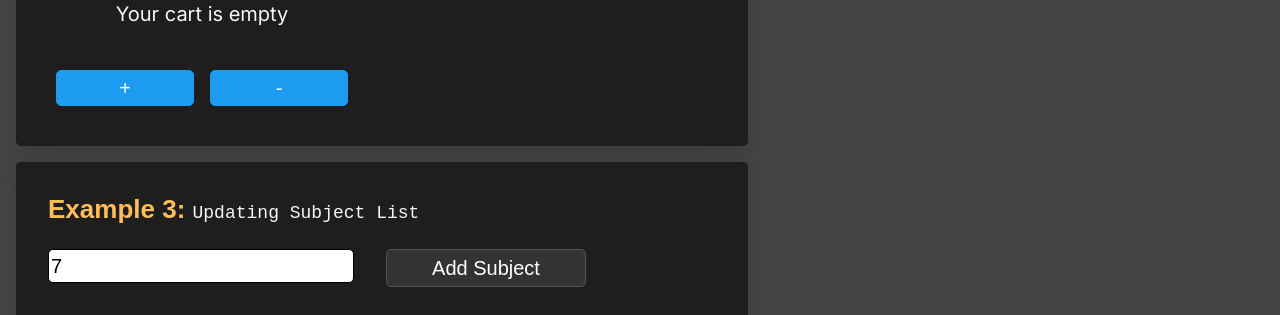
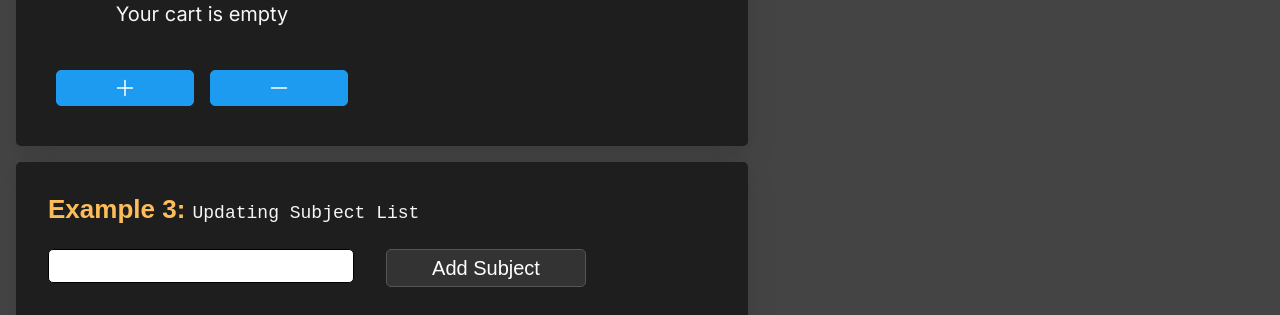
Before and after one commit to aanifowose111/use_state, a Next.js app: page / in a window 1280 px wide. Shown: the part 482-797 px from the top of the page. Built offline with nearby package versions, Linux system fonts and the light colour scheme.

Commit message:
Completed

```diff
--- a/src/app/globals.css
+++ b/src/app/globals.css
@@ -164,3 +164,30 @@ input:focus {
 .container-body {
   overflow: auto;
 }
+
+.cu--sub__box {
+  display: flex;
+  align-items: flex-start;
+  justify-content: flex-start;
+  flex-wrap: wrap;
+  margin: 16px;
+}
+.cu--sub__item {
+  display: flex;
+  margin-right: 16px;
+  margin-bottom: 16px;
+  box-shadow: 0 15px 35px 0 rgb(60 66 87 / 8%), 0 5px 15px 0 rgb(0 0 0 / 12%);
+  background: #555;
+  border-radius: 5px;
+  padding: 16px;
+  width: auto;
+}
+
+svg {
+  width: 24px;
+  vertical-align: middle;
+}
+
+.cu--svg {
+  margin-left: 32px;
+}
--- a/src/app/page.js
+++ b/src/app/page.js
@@ -1,4 +1,7 @@
 "use client";
+import Plus from "@/components/Plus";
+import Minus from "@/components/Minus";
+import Close from "@/components/Close";
 import { useState } from "react";
 
 export default function Home() {
@@ -6,17 +9,33 @@ export default function Home() {
   const [cartItems, setCartItems] = useState(0); // interger
   const [subjects, setSubjects] = useState([]); // array
 
-  const handleUsername = (e) => {
-    setUsername(e.target.value);
-  };
+  const [subInput, setSubInput] = useState("");
+
+  const handleUsername = (e) => setUsername(e.target.value);
 
   const handleCartNumIncrease = (e) => {
     setCartItems((e) => e + 1);
   };
   const handleCartNumDecrease = (e) => {
-    // cartItems >= 1 ? setCartItems((e) => e - 1) : setCartItems(0);
-    setCartItems((e) => e - 1);
+    cartItems >= 1 ? setCartItems((e) => e - 1) : setCartItems(0);
   };
+
+  const handleSubChange = (e) => setSubInput(e.target.value);
+
+  const handleAddSubject = (e) => {
+    e.preventDefault();
+    let subjectArray = !subjects?.length ? [] : subjects;
+    const allSubject = subInput ? subjectArray.push(subInput) : null;
+    setSubInput("");
+    setSubjects(subjectArray);
+    console.log(subjects);
+  };
+
+  const handleRemoveSubject = (del) => {
+    const newSubjectArray = subjects.filter((e) => e !== del);
+    setSubjects(newSubjectArray);
+  };
+
   return (
     <div className="main-container">
       <div className="nav-bar">
@@ -60,8 +79,12 @@ export default function Home() {
                 )}
               </div>
               <div className="cu-example__two">
-                <button onClick={handleCartNumIncrease}>+</button>
-                <button onClick={handleCartNumDecrease}>-</button>
+                <button onClick={handleCartNumIncrease}>
+                  <Plus />
+                </button>
+                <button onClick={handleCartNumDecrease}>
+                  <Minus />
+                </button>
               </div>
             </div>
           </div>
@@ -70,10 +93,14 @@ export default function Home() {
               Example 3: <span>Updating Subject List</span>
             </div>
             <div>
-              <form action="">
+              <form onSubmit={handleAddSubject}>
                 <div className="cu-three-main">
                   <div className="cu-example__three">
-                    <input type="text" value={7} />
+                    <input
+                      type="text"
+                      value={subInput}
+                      onChange={handleSubChange}
+                    />
                   </div>
                   <div className="cu-example__three">
                     <button>Add Subject</button>
@@ -81,6 +108,19 @@ export default function Home() {
                 </div>
               </form>
             </div>
+            <div className="cu--sub__box">
+              {subjects.map((e, i) => (
+                <div className="cu--sub__item" key={i}>
+                  <div>{e}</div>
+                  <div
+                    className="cu--svg"
+                    onClick={() => handleRemoveSubject(e)}
+                  >
+                    <Close />
+                  </div>
+                </div>
+              ))}
+            </div>
           </div>
         </div>
       </div>
--- /dev/null
+++ b/src/components/Close.js
@@ -0,0 +1,20 @@
+const Close = () => {
+  return (
+    <svg
+      xmlns="http://www.w3.org/2000/svg"
+      fill="none"
+      viewBox="0 0 24 24"
+      strokeWidth={1.5}
+      stroke="currentColor"
+      className="w-6 h-6"
+    >
+      <path
+        strokeLinecap="round"
+        strokeLinejoin="round"
+        d="M6 18L18 6M6 6l12 12"
+      />
+    </svg>
+  );
+};
+
+export default Close;
--- /dev/null
+++ b/src/components/Minus.js
@@ -0,0 +1,16 @@
+const Minus = () => {
+  return (
+    <svg
+      xmlns="http://www.w3.org/2000/svg"
+      fill="none"
+      viewBox="0 0 24 24"
+      strokeWidth={1.5}
+      stroke="currentColor"
+      className="w-6 h-6"
+    >
+      <path strokeLinecap="round" strokeLinejoin="round" d="M19.5 12h-15" />
+    </svg>
+  );
+};
+
+export default Minus;
--- /dev/null
+++ b/src/components/Plus.js
@@ -0,0 +1,20 @@
+const Plus = () => {
+  return (
+    <svg
+      xmlns="http://www.w3.org/2000/svg"
+      fill="none"
+      viewBox="0 0 24 24"
+      strokeWidth={1.5}
+      stroke="currentColor"
+      className="w-6 h-6"
+    >
+      <path
+        strokeLinecap="round"
+        strokeLinejoin="round"
+        d="M12 4.5v15m7.5-7.5h-15"
+      />
+    </svg>
+  );
+};
+
+export default Plus;
```
